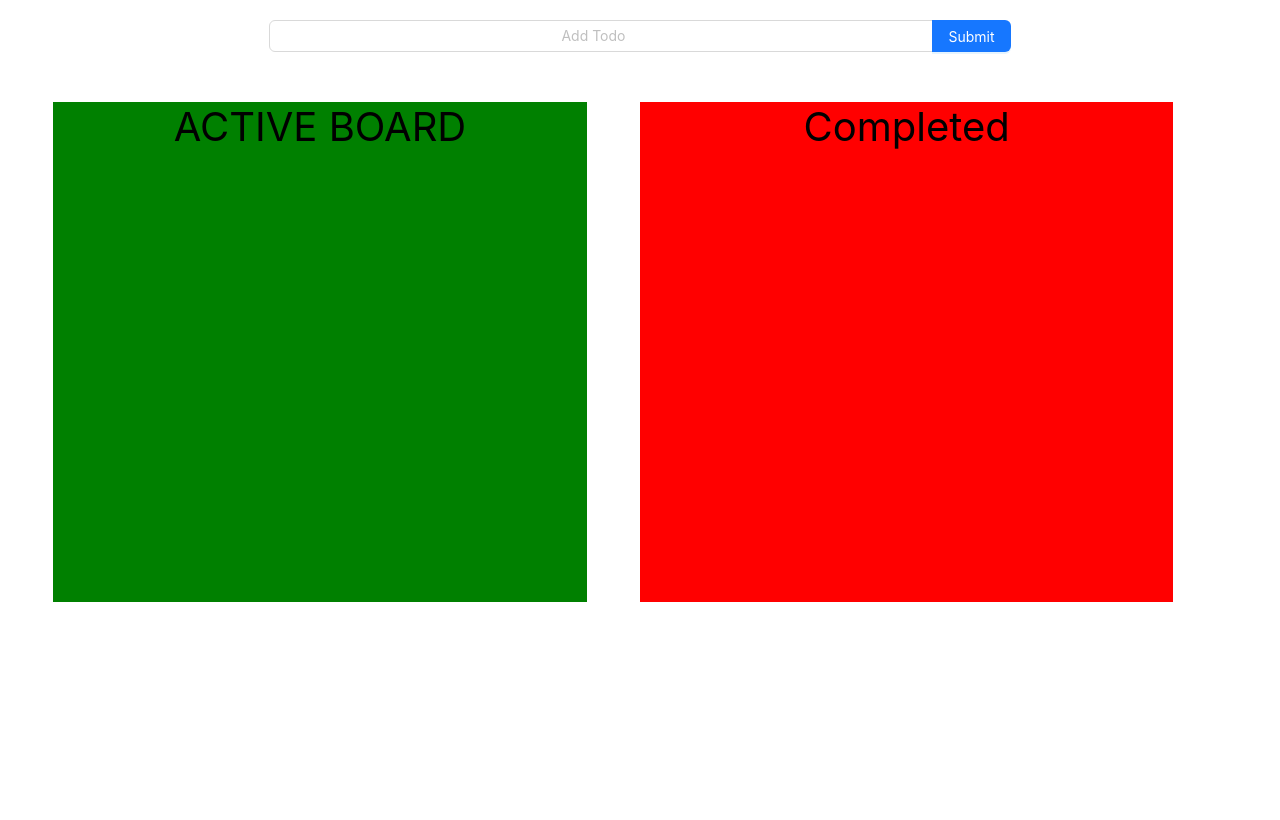
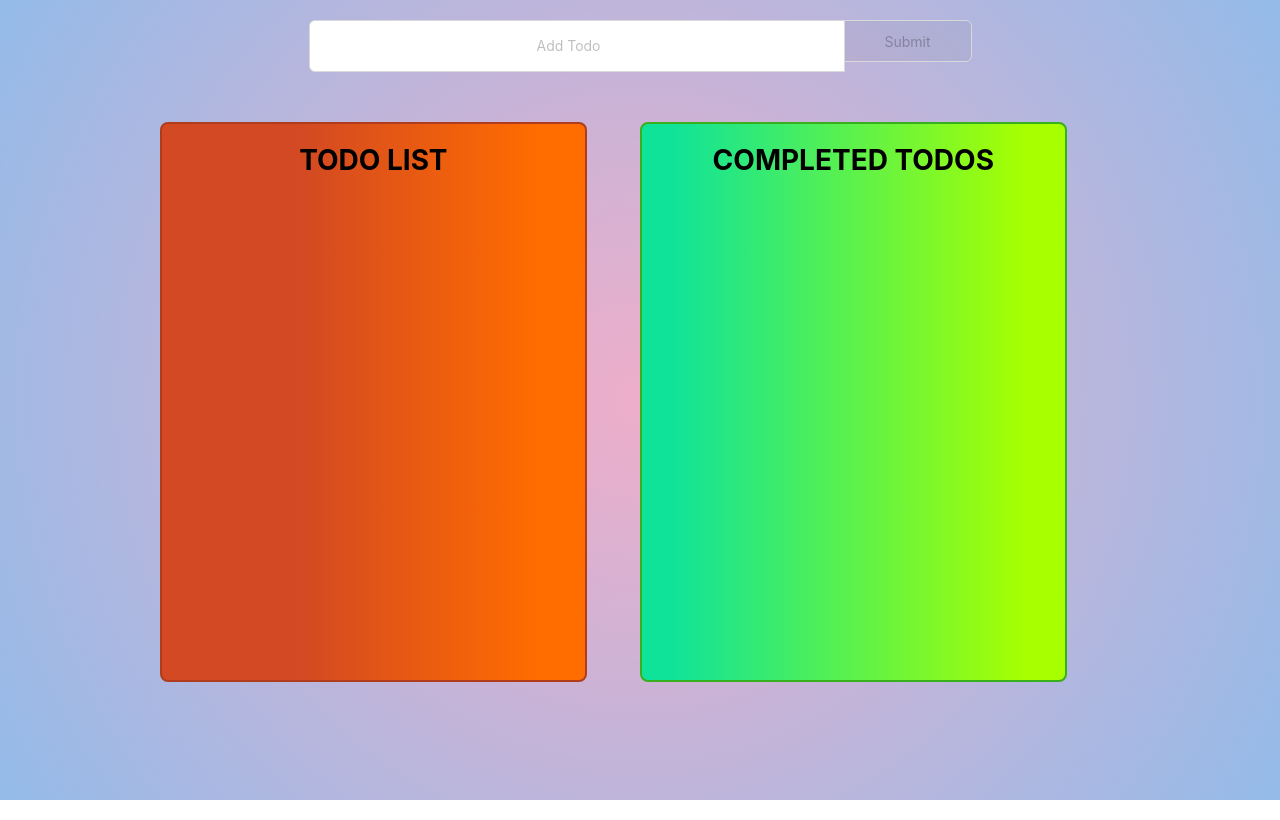
Before and after one commit to niloaydin/mental-arts-project, a React (Create React App) app: page / in a window 1280 px wide. Built offline with nearby package versions, Linux system fonts and the light colour scheme.

Commit message:
Implement Drag and Drop

```diff
--- a/package.json
+++ b/package.json
@@ -9,6 +9,7 @@
     "@testing-library/user-event": "^13.5.0",
     "antd": "^5.1.4",
     "react": "^18.2.0",
+    "react-beautiful-dnd": "^13.1.1",
     "react-dom": "^18.2.0",
     "react-scripts": "5.0.1",
     "web-vitals": "^2.1.4"
--- a/src/App.css
+++ b/src/App.css
@@ -1,4 +1,14 @@
 .App {
   text-align: center;
   min-height: 100vh;
+  min-width: 100%;
+  background: radial-gradient(
+    circle,
+    rgba(238, 174, 202, 1) 0%,
+    rgba(148, 187, 233, 1) 100%
+  );
 }
+
+.edited {
+  filter: blur(5px);
+}
--- a/src/App.js
+++ b/src/App.js
@@ -1,4 +1,5 @@
 import React, { useState } from "react";
+import { DragDropContext } from 'react-beautiful-dnd';
 import "./App.css";
 // import 'antd/dist/reset.css';
 import TodoForm from "./Components/TodoForm";
@@ -6,12 +7,62 @@ import TodoList from "./Components/TodoList";
 
 function App() {
   const [todos, setTodos] = useState([]);
+  const [isEditing, setIsEditing] = useState(false)
+  const [completedTodos, setCompletedTodos] = useState([])
+
+
+  const handleOnDragEnd = (result) => {
+    const { source, destination } = result
+    if (!destination) return;
+
+    console.log("QQQQ", result)
+
+
+    if (destination.droppableId === source.droppableId
+      &&
+      destination?.index === source?.index) { return };
+
+    let add;
+    let active = todos;
+    let complete = completedTodos;
+
+
+    if (source.droppableId === "ActiveTodos") {
+      add = active[source.index]
+      console.log("-----", add)
+      active.splice(source.index, 1);
+
+
+    } else if (source.droppableId === "CompletedTodos") {
+      add = complete[source.index]
+
+      complete.splice(source.index, 1);
+
+    }
+
+    if (destination.droppableId === "ActiveTodos") {
+      active.splice(destination.index, 0, add);
+    } else {
+      complete.splice(destination.index, 0, add);
+    }
+
+
+
+    setCompletedTodos(complete)
+    setTodos(active)
+  }
 
   return (
-    <div className="App">
-      <TodoForm todos={todos} setTodos={setTodos} />
-      <TodoList todos={todos} setTodos={setTodos} />
-    </div>
+    <DragDropContext onDragEnd={handleOnDragEnd}>
+      <div className={!isEditing ? "App" : "App edited"}>
+
+        <TodoForm todos={todos} setTodos={setTodos} />
+
+
+        <TodoList todos={todos} setTodos={setTodos} completedTodos={completedTodos} setCompletedTodos={setCompletedTodos} isEditing={isEditing} setIsEditing={setIsEditing} />
+
+      </div>
+    </DragDropContext>
   );
 }
 
--- a/src/Components/Css/TodoForm.css
+++ b/src/Components/Css/TodoForm.css
@@ -1,4 +1,12 @@
 .todo_form_container {
-    margin-top:20px;
+  padding-top: 20px;
+}
 
+.input {
+  height: 42px;
+  width: 40%;
 }
+.button {
+  height: 42px;
+  width: 10%;
+}
--- /dev/null
+++ b/src/Components/Css/TodoItem.css
@@ -0,0 +1,33 @@
+.todo_item_container {
+  display: flex;
+  justify-content: center;
+  align-items: center;
+}
+
+.todo_card {
+  margin-top: 10px;
+  width: 90%;
+}
+
+.todo_item {
+  display: flex;
+  align-items: baseline;
+  justify-content: space-between;
+}
+.todo_item span {
+  font-size: 1.2em;
+}
+
+.todo_icons {
+  display: flex;
+  gap: 10px;
+}
+
+.edit_form {
+  text-align: center;
+  margin-top: 5%;
+  margin-bottom: 5%;
+}
+.deneme {
+  text-align: center;
+}
--- a/src/Components/Css/TodoList.css
+++ b/src/Components/Css/TodoList.css
@@ -1,13 +1,24 @@
 .todo_list_container {
-    margin-top:50px;
+  padding-top: 50px;
 }
- .active_todo_board {
-        background-color: green;
-        height: 500px;
-        font-size: 40px;
-    }
- .completed_todo_board {
-        background-color: red;
-        height: 500px;
-        font-size: 40px;
-    }
+.active_todo_board {
+  background: linear-gradient(
+    90deg,
+    rgba(210, 73, 35, 1) 32%,
+    rgba(255, 108, 0, 1) 89%
+  );
+  border: 2px solid #af3d1d;
+  border-radius: 8px;
+
+  min-height: 70vh;
+}
+.completed_todo_board {
+  background: linear-gradient(
+    90deg,
+    rgba(15, 227, 154, 1) 7%,
+    rgba(167, 255, 0, 1) 91%
+  );
+  border-radius: 8px;
+  min-height: 70vh;
+  border: 2px solid #38af1d;
+}
--- a/src/Components/TodoForm.js
+++ b/src/Components/TodoForm.js
@@ -20,7 +20,7 @@ const TodoForm = ({ todos, setTodos }) => {
         addTodos({
             id: Math.floor(Math.random() * 10000),
             text: input,
-            time: new Date(),
+            time: Date.now(),
         });
         setInput("")
     };
@@ -28,15 +28,15 @@ const TodoForm = ({ todos, setTodos }) => {
     return (
         <div className="todo_form_container">
             <Form form={form} layout="vertical">
-                <Input.Group compact>
+                <Input.Group compact className="todo_form_input_button">
                     <Input
-                        style={{ width: "50%" }}
                         placeholder="Add Todo"
                         allowClear
                         value={input}
                         onChange={handleChange}
+                        className="todo_form_input_button input"
                     />
-                    <Button type="primary" onClick={handleSubmit}>
+                    <Button disabled={!input} type="primary" onClick={handleSubmit} className="todo_form_input_button button">
                         Submit
                     </Button>
                 </Input.Group>
--- a/src/Components/TodoList.js
+++ b/src/Components/TodoList.js
@@ -2,20 +2,71 @@ import React from "react";
 import "./Css/TodoList.css";
 import { Col, Row } from "antd";
 import TodoItem from "./TodoItem";
+import { Droppable } from 'react-beautiful-dnd';
 
-const TodoList = ({ todos, setTodos }) => {
+const TodoList = ({ todos, setTodos, isEditing, setIsEditing, setCompletedTodos, completedTodos }) => {
+
+
     return (
         <div className="todo_list_container">
+
             <Row>
-                <Col span={10} offset={1} className="active_todo_board">
-                    ACTIVE BOARD
-                    <TodoItem todos={todos} setTodos={setTodos} />
+
+                <Col span={8} offset={3}
+                    className="active_todo_board"
+                >
+                    <h1> TODO LIST</h1>
+                    <Droppable droppableId="ActiveTodos">
+                        {
+                            (provided) => (
+                                <div ref={provided.innerRef}
+                                    {...provided.droppableProps}>
+
+                                    {
+                                        todos?.map((todo, index) => {
+
+                                            return <TodoItem key={todo?.id} index={parseInt(index)} todo={todo} todos={todos} setTodos={setTodos} isEditing={isEditing} setIsEditing={setIsEditing} />
+                                        })
+                                    }
+                                    {provided.placeholder}
+                                </div>
+
+                            )}
+                    </Droppable>
                 </Col>
-                <Col span={10} offset={1} className="completed_todo_board">
-                    Completed
+
+
+
+
+
+
+                <Col span={8} offset={1} className="completed_todo_board">
+
+                    <h1>COMPLETED TODOS</h1>
+                    <Droppable droppableId="CompletedTodos">
+                        {
+                            (provided) => (
+                                <div ref={provided.innerRef}
+                                    {...provided.droppableProps}>
+                                    {
+                                        completedTodos?.map((completedTodo, index) => {
+                                            return <TodoItem key={completedTodo?.id} index={parseInt(index)} todo={completedTodo} todos={completedTodos} setTodos={setCompletedTodos} isEditing={isEditing} setIsEditing={setIsEditing} />
+                                        })
+                                    }
+                                    {provided.placeholder}
+                                </div>
+                            )}
+                    </Droppable>
+
+
                 </Col>
+
+
+
             </Row>
-        </div>
+
+
+        </div >
     );
 };
 
--- a/src/index.js
+++ b/src/index.js
@@ -6,7 +6,5 @@ import App from './App';
 
 const root = ReactDOM.createRoot(document.getElementById('root'));
 root.render(
-  <React.StrictMode>
-    <App />
-  </React.StrictMode>
+  <App />
 );
```
Also changed, not shown: src/Components/TodoItem.js (+94 -31 lines), 1 other file (tests, documents, lock files or other folders).
